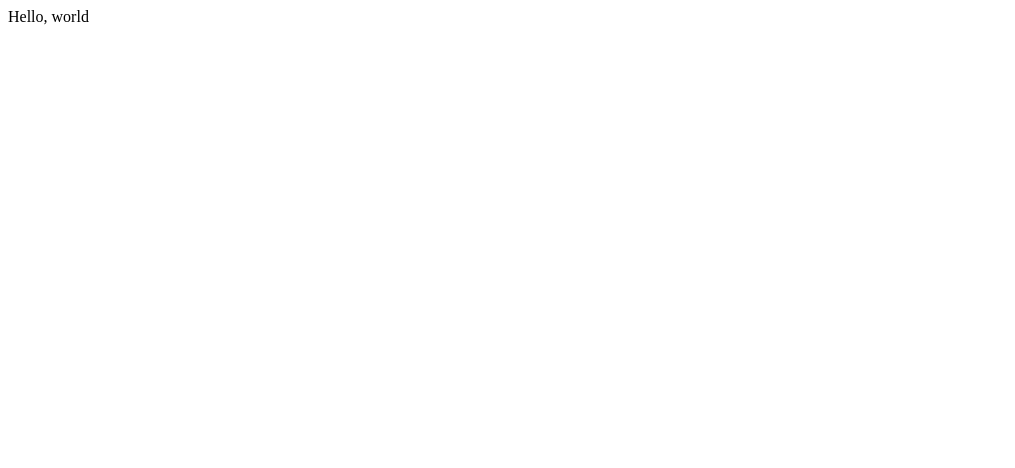
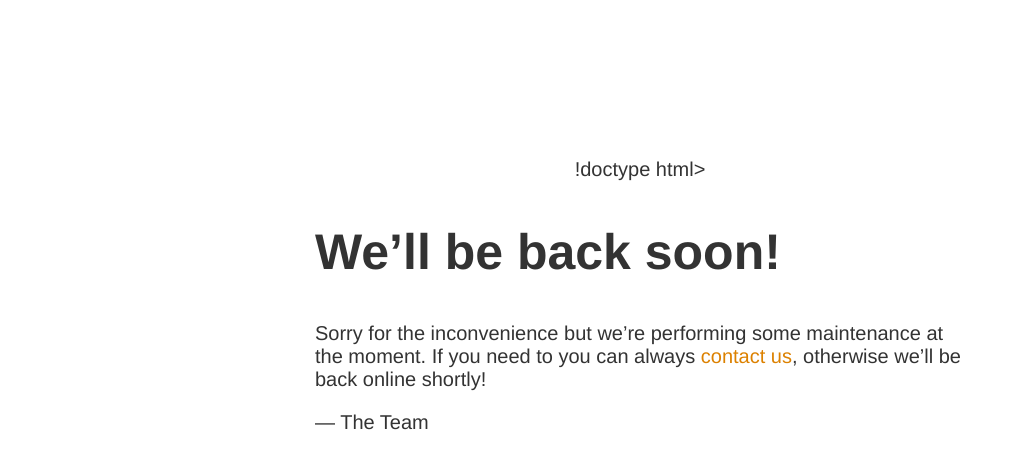
Before and after one commit to arianull/arianull.github.io, a plain HTML site: page index.html in a window 1280 px wide. Shown: the whole page, without its empty margins (0-1015 px from the left). Drawn offline with Linux system fonts and the light colour scheme.

Commit message:
Update index.html
temporary unavailable

```diff
--- a/index.html
+++ b/index.html
@@ -1 +1,18 @@
-Hello, world
+!doctype html>
+<title>Site Maintenance</title>
+<style>
+  body { text-align: center; padding: 150px; }
+  h1 { font-size: 50px; }
+  body { font: 20px Helvetica, sans-serif; color: #333; }
+  article { display: block; text-align: left; width: 650px; margin: 0 auto; }
+  a { color: #dc8100; text-decoration: none; }
+  a:hover { color: #333; text-decoration: none; }
+</style>
+
+<article>
+    <h1>We&rsquo;ll be back soon!</h1>
+    <div>
+        <p>Sorry for the inconvenience but we&rsquo;re performing some maintenance at the moment. If you need to you can always <a href="mailto:#">contact us</a>, otherwise we&rsquo;ll be back online shortly!</p>
+        <p>&mdash; The Team</p>
+    </div>
+</article>
```
